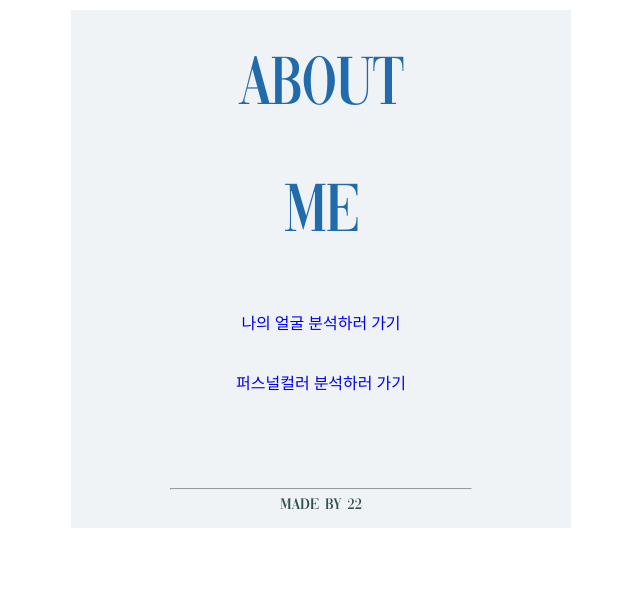
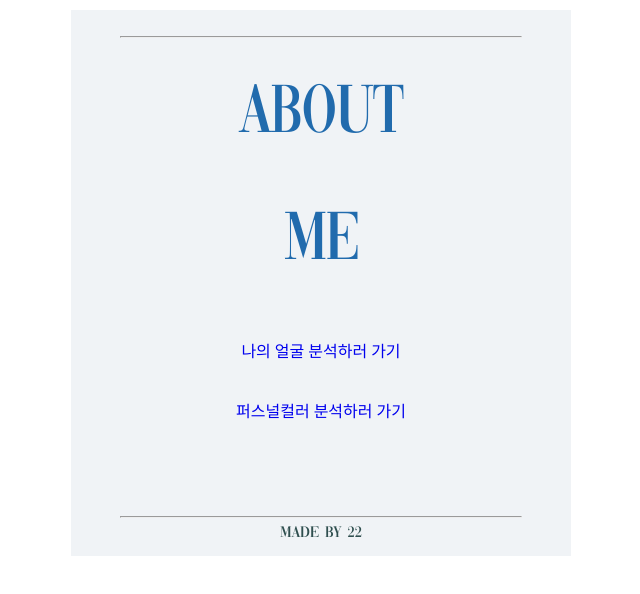
Before and after one commit to two-two22/react-with-pwa, a React (Create React App) app: page / in a window 1280 px wide. Shown: the top 594 px of the page, without its empty margins (319-959 px from the left). Built offline with nearby package versions, Linux system fonts and the light colour scheme; some icons are missing; a web font is replaced by a local one.

Commit message:
메인페이지

```diff
--- a/src/components/1_mainpage.css
+++ b/src/components/1_mainpage.css
@@ -20,11 +20,11 @@
   color:darkslategrey;
 }
 
-hr{
-  color:darkslategrey;
-  width:300px;
-}
-
 #background{
   background-color: #acb9cb2d;
 }
+
+
+hr{
+  width:400px;
+}
--- a/src/components/1_mainpage.js
+++ b/src/components/1_mainpage.js
@@ -7,6 +7,7 @@ import { AwesomeButton } from "react-awesome-button";
 function Mainpage() {
   return (
     <div id="background">
+      <br/><hr></hr>
       <p
         id="title"
         style={{
```
